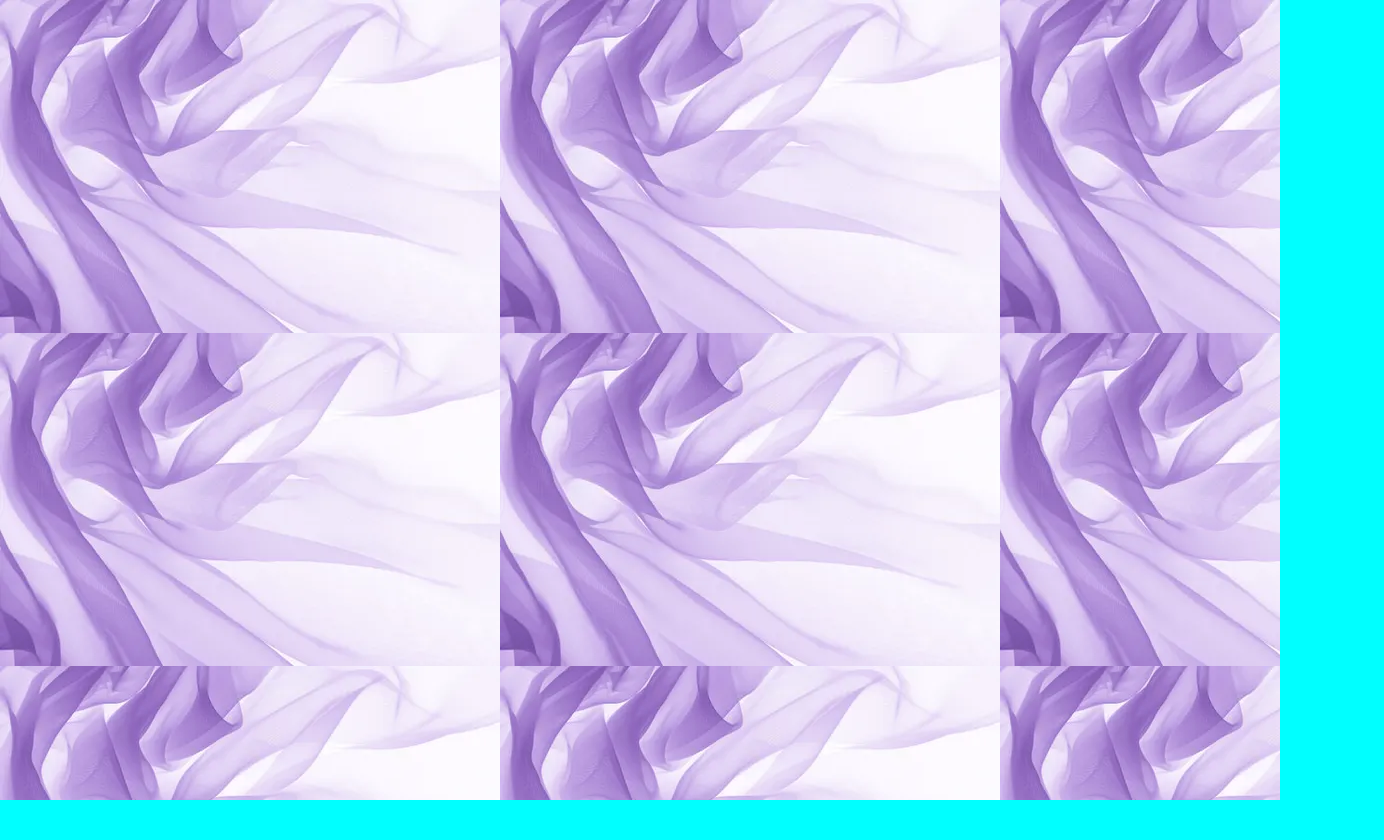
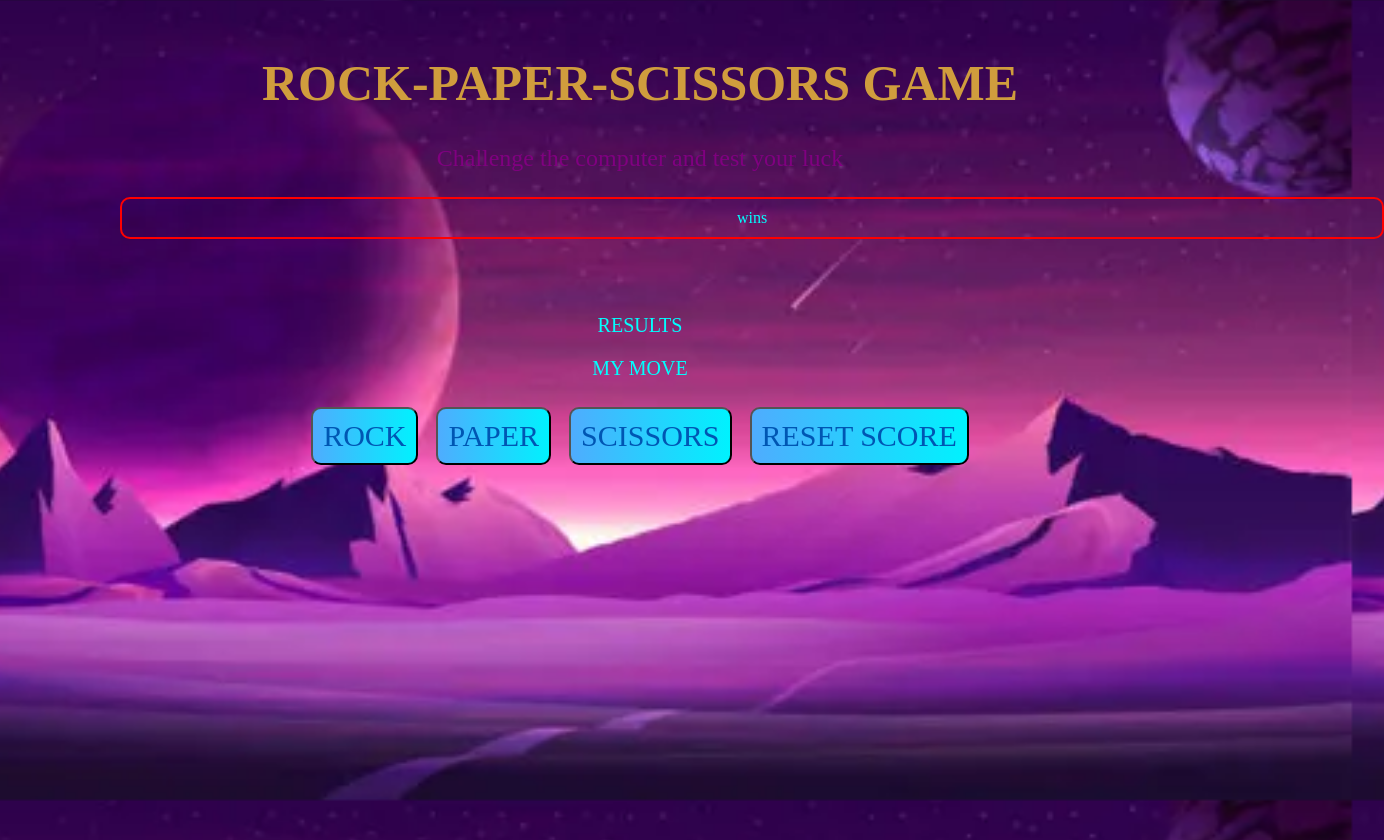
Before and after one commit to JJAMES-hub/ROCK-PAPER-SCISSORS-GAME, a plain HTML site: page components/index.html in a window 1280 px wide. Shown: the whole page, 1384 px wide, since content can reach past the window. Before the commit the page ends 800 px from the top, so only its background shows below. Drawn offline with Linux system fonts and the light colour scheme; a web font is replaced by a local one.

Commit message:
Add initial CSS reset and base styles

```diff
--- a/components/index.html
+++ b/components/index.html
@@ -7,16 +7,25 @@
     <title>ROCK PAPER SCISSORS GAME</title>
     <link rel="stylesheet" href="styles.css">
     <script src="core.js"></script>
+    <link href="https://fonts.googleapis.com/css2?family=Romanesco&display=swap" rel="stylesheet">
+
 </head>
 
 <body>
-<p class="heading">ROCK-PAPER-SCISSORS GAME</p>
+    <h1 class="heading">ROCK-PAPER-SCISSORS GAME</h1>
+    <p class="heading2">Challenge the computer and test your luck</p>
+
+    <div class="result-display">
+        <p class="js-wins">wins</p>
+        <p class="js-results"> RESULTS</p>
+        <p class="js-MyMove">MY MOVE</p>
+    </div>
 
     <nav class="navBtn">
-    <button onclick="gamePlay('rock');">ROCK</button>
-    <button onclick="gamePlay('paper');">PAPER</button>
-    <button onclick="gamePlay('scissors');">SCISSORS</button>
-    <button onclick="
+        <button onclick="gamePlay('rock');">ROCK</button>
+        <button onclick="gamePlay('paper');">PAPER</button>
+        <button onclick="gamePlay('scissors');">SCISSORS</button>
+        <button onclick="
     score.win = 0;
     score.lose = 0;
     score.tie = 0;
@@ -28,11 +37,6 @@
     ">RESET SCORE</button>
     </nav>
 
-    <p class="js-wins">wins</p>
-    <p class="js-results"></p>
-    <p class="js-MyMove"></p>
-
-
 </body>
 
 </html>
--- a/components/styles.css
+++ b/components/styles.css
@@ -1,21 +1,70 @@
-body{
-    font-family: Cambria, Cochin, Georgia, Times, 'Times New Roman', serif;
+ body {
+     /* font-family: Cambria, Cochin, Georgia, Times, 'Times New Roman', serif;
      background-color: aqua;
-   background-image: url(../images/background-image.jpg);
-opacity: 0.0;
+     background-image: url(../images/background-image2.jpg);
+     min-height: 100vh;
+     background-size: cover;
+     background-attachment: scroll;
+     background-repeat: no-repeat; */
+       background-color: #1a1a2e;
+    background-image: url(../images/background-image2.jpg);
+    min-height: 100vh;
+    background-size: cover;
+    background-attachment: fixed;
+    background-repeat: no-repeat;
+    background-position: center;
+    margin: 0;
+    padding: 20px;
+
  }
-.heading{
+
+ .heading {
+     font-family: Romanesco;
      color: blueviolet;
+     text-align: center;
+     font-size: 50px;
+     color: rgb(208, 157, 61);
+ }
+
+ .heading2 {
+     font-family: Kotta One;
+     color: purple;
      text-align: center;
      font-size: x-large;
  }
-.navBtn{
+
+ .navBtn {
      color: blue;
      text-align: center;
+     gap: 15px;
+ }
 
-}.navBtn button {
-    /* color: #0056b3;  */
+ .navBtn button {
+     font-family: Romanesco;
+     color: #0056b3;
      background: linear-gradient(to right, #4facfe, #00f2fe);
      cursor: pointer;
+     font-size: 30px;
+     margin: 7px;
+     position: relative;
+     border-radius: 10px;
+     padding: 10px;
+
+ }
+
+ .result-display {
+     font-size: 20px;
+     color: aqua;
+     text-align: center;
+ }
+ .js-wins{
     font-size: medium;
+    border: 2px solid red;
+  border-radius: 10px;
+  gap: 30px;
+text-align: center;
+padding: 10px;
+/* margin: auto; */
+width: 100%;
+        margin: 25px 50px 75px 100px;
  }
```
Also changed, not shown: images/background 2.webp (deleted), images/background-image2.jpg (added), images/paper-emoji-game.png (deleted), images/paper.jpg (added), images/rock.jpg (added), images/rock2-emoji-game.png (deleted), images/scissors-emoji-game.png (deleted), images/scissors.jpg (added). Lines whose indentation alone changed are shown as unchanged.
